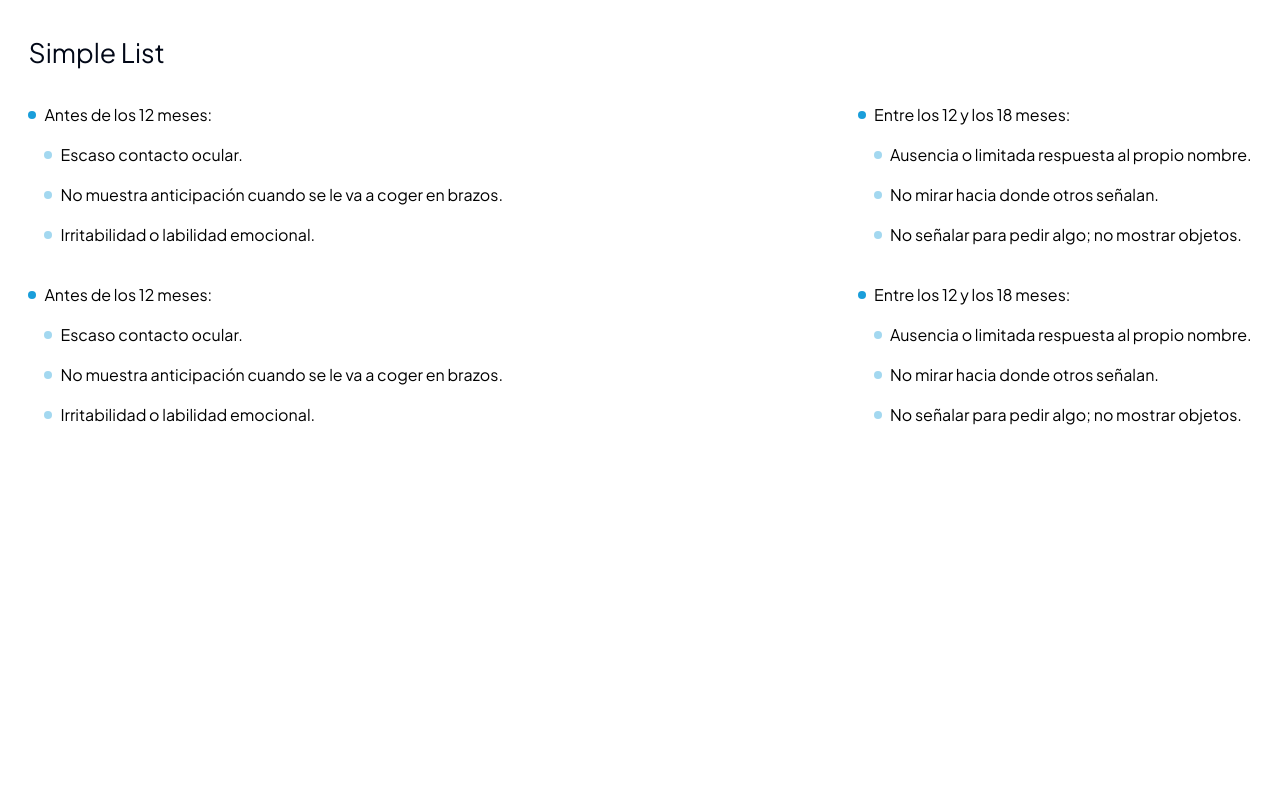
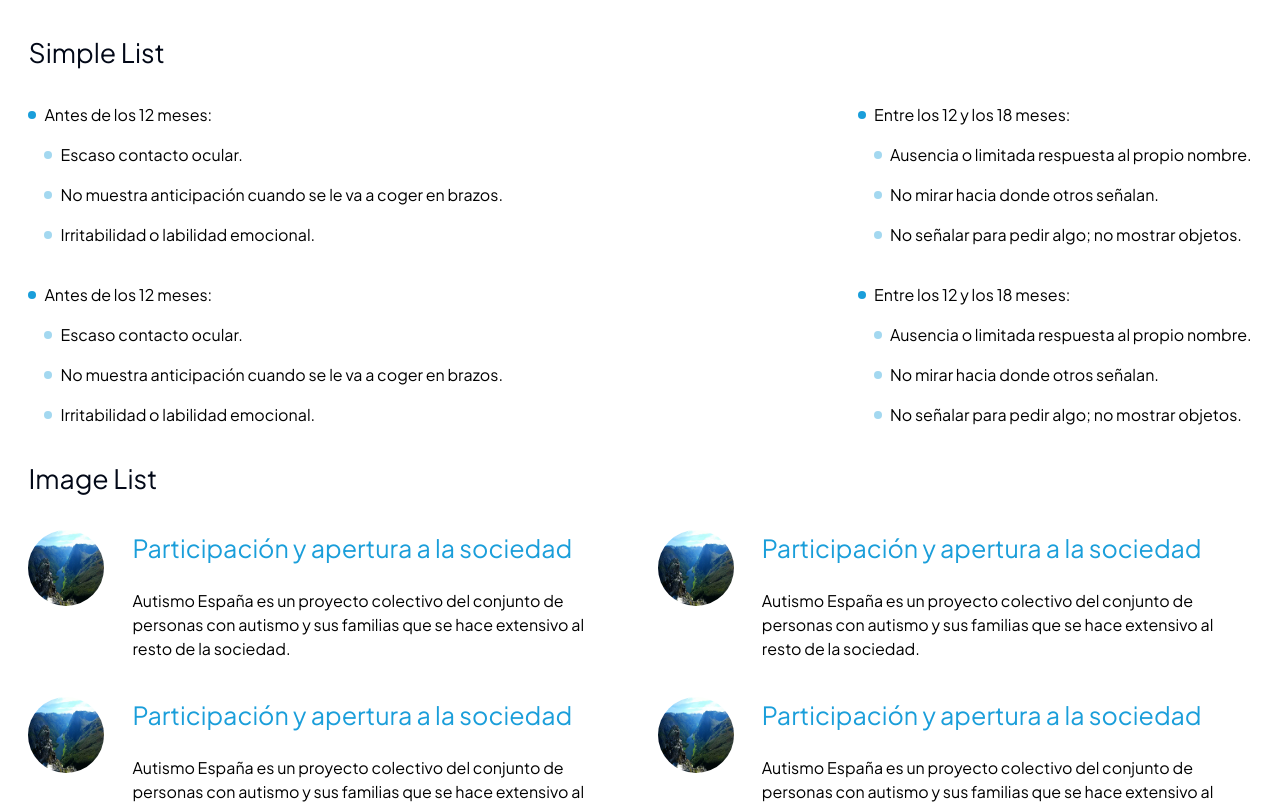
Before and after one commit to lanegrita/autismo_empleo, a Next.js app: page /playground/list in a window 1280 px wide. Shown: the top 804 px of the page. Built offline with nearby package versions, Linux system fonts and the light colour scheme.

Commit message:
Add ImageListItem component

```diff
--- a/app/components/ui/list/List.module.css
+++ b/app/components/ui/list/List.module.css
@@ -35,3 +35,25 @@
   margin-left: var(--spacer-8);
 }
 /* Simple List Ends */
+
+/* Image List Item Starts */
+.image_list_item {
+  display: flex;
+  gap: var(--spacer-14);
+}
+.image_list_item_image {
+  position: relative;
+  width: 76px;
+  min-width: 76px;
+  height: 76px;
+  min-height: 76px;
+  aspect-ratio: 1 / 1;
+  border-radius: var(--border-radius-circle);
+  overflow: hidden;
+}
+.image_list_item_content {
+  display: flex;
+  flex-direction: column;
+  gap: var(--spacer-11);
+}
+/* Image List Item Ends */
--- a/app/components/ui/list/List.tsx
+++ b/app/components/ui/list/List.tsx
@@ -1,6 +1,7 @@
 import { cn } from "@/lib/utils";
 import styles from "./List.module.css";
-import { Para } from "../typography/Typography";
+import Text from "../typography/Typography";
+import Image from "next/image";
 
 export interface SimpleListProps {
   heading: string;
@@ -24,13 +25,17 @@ const SimpleList = ({ heading, items }: SimpleListProps) => {
     <ul className={styles.simple_list}>
       <li className={styles.simple_list_heading}>
         <BulletIcon />
-        <Para tag="p">{heading}</Para>
+        <Text variant="para" tag="p">
+          {heading}
+        </Text>
       </li>
       <ul className={styles.simple_list_items}>
         {items.map((item, index) => (
           <li key={index} className={styles.simple_list_item}>
             <BulletIcon variant="sub" />
-            <Para tag="p"> {item}</Para>
+            <Text variant="para" tag="p">
+              {item}
+            </Text>
           </li>
         ))}
       </ul>
@@ -38,4 +43,38 @@ const SimpleList = ({ heading, items }: SimpleListProps) => {
   );
 };
 
-export { SimpleList };
+export interface ImageListItemProps {
+  url: string;
+  title: string;
+  description: string;
+}
+
+const ImageListItem = ({ url, title, description }: ImageListItemProps) => {
+  return (
+    <div className={styles.image_list_item}>
+      <div className={styles.image_list_item_image}>
+        <Image src={url} alt={title} fill />
+      </div>
+      <div className={styles.image_list_item_content}>
+        <Text
+          className={styles.image_list_item_title}
+          variant="title-s"
+          tag="h5"
+          color="blue"
+        >
+          {title}
+        </Text>
+
+        <Text
+          className={styles.image_list_item_description}
+          variant="para"
+          tag="p"
+        >
+          {description}
+        </Text>
+      </div>
+    </div>
+  );
+};
+
+export { SimpleList, ImageListItem };
--- a/app/components/ui/typography/Typography.tsx
+++ b/app/components/ui/typography/Typography.tsx
@@ -5,257 +5,55 @@ import { ReactNode } from "react";
 interface TypograpyProps {
   children: ReactNode;
   underline?: boolean;
+  className?: string;
   fontWeight?: "regular" | "medium";
   color?: "blue" | "white";
   tag: "h1" | "h2" | "h3" | "h4" | "h5" | "h6" | "p";
+  variant:
+    | "super-title-xl"
+    | "super-title-l"
+    | "super-title"
+    | "title-xxl"
+    | "title-xl"
+    | "title-l"
+    | "title"
+    | "title-s"
+    | "para-l"
+    | "para"
+    | "para"
+    | "subtitle"
+    | "subtitle-s";
 }
 
-const SuperTitleXL = ({
+const Text = ({
   tag: Tag,
   children,
   underline,
   color,
   fontWeight = "regular",
+  variant,
+  className
 }: TypograpyProps) => {
   return (
     <Tag
       className={cn(
-        styles.super_title_xl,
+        variant === "super-title-xl" && styles.super_title_xl,
+        variant === "super-title-l" && styles.super_title_l,
+        variant === "super-title" && styles.super_title,
+        variant === "title-xxl" && styles.title_xxl,
+        variant === "title-xl" && styles.title_xl,
+        variant === "title-l" && styles.title_l,
+        variant === "title" && styles.title,
+        variant === "title-s" && styles.title_s,
+        variant === "para-l" && styles.para_l,
+        variant === "para" && styles.para,
+        variant === "subtitle" && styles.subtitle,
+        variant === "subtitle-s" && styles.subtitle_s,
         color === "blue" && styles.azul,
         color === "white" && styles.white,
         underline && "underline",
-        fontWeight === "regular" ? "font-normal" : "font-medium"
-      )}
-    >
-      {children}
-    </Tag>
-  );
-};
-const SuperTitleL = ({
-  tag: Tag,
-  children,
-  underline,
-  color,
-  fontWeight = "regular",
-}: TypograpyProps) => {
-  return (
-    <Tag
-      className={cn(
-        styles.super_title_l,
-        color === "blue" && styles.azul,
-        color === "white" && styles.white,
-        underline && "underline",
-        fontWeight === "regular" ? "font-normal" : "font-medium"
-      )}
-    >
-      {children}
-    </Tag>
-  );
-};
-const SuperTitle = ({
-  tag: Tag,
-  children,
-  underline,
-  color,
-  fontWeight = "regular",
-}: TypograpyProps) => {
-  return (
-    <Tag
-      className={cn(
-        styles.super_title,
-        color === "blue" && styles.azul,
-        color === "white" && styles.white,
-        underline && "underline",
-        fontWeight === "regular" ? "font-normal" : "font-medium"
-      )}
-    >
-      {children}
-    </Tag>
-  );
-};
-const TitleXXL = ({
-  tag: Tag,
-  children,
-  underline,
-  color,
-  fontWeight = "regular",
-}: TypograpyProps) => {
-  return (
-    <Tag
-      className={cn(
-        styles.title_xxl,
-        color === "blue" && styles.azul,
-        color === "white" && styles.white,
-        underline && "underline",
-        fontWeight === "regular" ? "font-normal" : "font-medium"
-      )}
-    >
-      {children}
-    </Tag>
-  );
-};
-const TitleXL = ({
-  tag: Tag,
-  children,
-  underline,
-  color,
-  fontWeight = "regular",
-}: TypograpyProps) => {
-  return (
-    <Tag
-      className={cn(
-        styles.title_xl,
-        color === "blue" && styles.azul,
-        color === "white" && styles.white,
-        underline && "underline",
-        fontWeight === "regular" ? "font-normal" : "font-medium"
-      )}
-    >
-      {children}
-    </Tag>
-  );
-};
-const TitleL = ({
-  tag: Tag,
-  children,
-  underline,
-  color,
-  fontWeight = "regular",
-}: TypograpyProps) => {
-  return (
-    <Tag
-      className={cn(
-        styles.title_l,
-        color === "blue" && styles.azul,
-        color === "white" && styles.white,
-        underline && "underline",
-        fontWeight === "regular" ? "font-normal" : "font-medium"
-      )}
-    >
-      {children}
-    </Tag>
-  );
-};
-const Title = ({
-  tag: Tag,
-  children,
-  underline,
-  color,
-  fontWeight = "regular",
-}: TypograpyProps) => {
-  return (
-    <Tag
-      className={cn(
-        styles.title,
-        color === "blue" && styles.azul,
-        color === "white" && styles.white,
-        underline && "underline",
-        fontWeight === "regular" ? "font-normal" : "font-medium"
-      )}
-    >
-      {children}
-    </Tag>
-  );
-};
-const TitleS = ({
-  tag: Tag,
-  children,
-  underline,
-  color,
-  fontWeight = "regular",
-}: TypograpyProps) => {
-  return (
-    <Tag
-      className={cn(
-        styles.title_s,
-        color === "blue" && styles.azul,
-        color === "white" && styles.white,
-        underline && "underline",
-        fontWeight === "regular" ? "font-normal" : "font-medium"
-      )}
-    >
-      {children}
-    </Tag>
-  );
-};
-const ParaL = ({
-  tag: Tag,
-  children,
-  underline,
-  color,
-  fontWeight = "regular",
-}: TypograpyProps) => {
-  return (
-    <Tag
-      className={cn(
-        styles.para_l,
-        color === "blue" && styles.azul,
-        color === "white" && styles.white,
-        underline && "underline",
-        fontWeight === "regular" ? "font-normal" : "font-medium"
-      )}
-    >
-      {children}
-    </Tag>
-  );
-};
-const Para = ({
-  tag: Tag,
-  children,
-  underline,
-  color,
-  fontWeight = "regular",
-}: TypograpyProps) => {
-  return (
-    <Tag
-      className={cn(
-        styles.para,
-        color === "blue" && styles.azul,
-        color === "white" && styles.white,
-        underline && "underline",
-        fontWeight === "regular" ? "font-normal" : "font-medium"
-      )}
-    >
-      {children}
-    </Tag>
-  );
-};
-const Subtitle = ({
-  tag: Tag,
-  children,
-  underline,
-  color,
-  fontWeight = "regular",
-}: TypograpyProps) => {
-  return (
-    <Tag
-      className={cn(
-        styles.subtitle,
-        color === "blue" && styles.azul,
-        color === "white" && styles.white,
-        underline && "underline",
-        fontWeight === "regular" ? "font-normal" : "font-medium"
-      )}
-    >
-      {children}
-    </Tag>
-  );
-};
-const SubtitleS = ({
-  tag: Tag,
-  children,
-  underline,
-  color,
-  fontWeight = "regular",
-}: TypograpyProps) => {
-  return (
-    <Tag
-      className={cn(
-        styles.subtitle_s,
-        color === "blue" && styles.azul,
-        color === "white" && styles.white,
-        underline && "underline",
-        fontWeight === "regular" ? "font-normal" : "font-medium"
+        fontWeight === "regular" ? "font-normal" : "font-medium",
+        className
       )}
     >
       {children}
@@ -263,17 +61,4 @@ const SubtitleS = ({
   );
 };
 
-export {
-  SuperTitleXL,
-  SuperTitleL,
-  SuperTitle,
-  TitleXXL,
-  TitleXL,
-  TitleL,
-  Title,
-  TitleS,
-  ParaL,
-  Para,
-  Subtitle,
-  SubtitleS,
-};
+export default Text;
--- a/app/playground/list/page.tsx
+++ b/app/playground/list/page.tsx
@@ -1,4 +1,9 @@
-import { SimpleList, SimpleListProps } from "@/app/components/ui/list/List";
+import {
+  ImageListItem,
+  ImageListItemProps,
+  SimpleList,
+  SimpleListProps
+} from "@/app/components/ui/list/List";
 import React from "react";
 
 const simpleList1: SimpleListProps = {
@@ -18,6 +23,59 @@ const simpleList2: SimpleListProps = {
   ]
 };
 
+const imageList1: ImageListItemProps[] = [
+  {
+    url: "/images/test.webp",
+    title: "Participación y apertura a la sociedad",
+    description:
+      "Autismo España es un proyecto colectivo del conjunto de personas con autismo y sus familias que se hace extensivo al resto de la sociedad."
+  },
+  {
+    url: "/images/test.webp",
+    title: "Participación y apertura a la sociedad",
+    description:
+      "Autismo España es un proyecto colectivo del conjunto de personas con autismo y sus familias que se hace extensivo al resto de la sociedad."
+  },
+  {
+    url: "/images/test.webp",
+    title: "Participación y apertura a la sociedad",
+    description:
+      "Autismo España es un proyecto colectivo del conjunto de personas con autismo y sus familias que se hace extensivo al resto de la sociedad."
+  },
+  {
+    url: "/images/test.webp",
+    title: "Participación y apertura a la sociedad",
+    description:
+      "Autismo España es un proyecto colectivo del conjunto de personas con autismo y sus familias que se hace extensivo al resto de la sociedad."
+  }
+];
+const imageList2: ImageListItemProps[] = [
+  {
+    url: "/images/icons/pencil.svg",
+    title: "Participación y apertura a la sociedad",
+    description:
+      "Autismo España es un proyecto colectivo del conjunto de personas con autismo y sus familias que se hace extensivo al resto de la sociedad."
+  },
+  {
+    url: "/images/icons/pencil.svg",
+    title: "Participación y apertura a la sociedad",
+    description:
+      "Autismo España es un proyecto colectivo del conjunto de personas con autismo y sus familias que se hace extensivo al resto de la sociedad."
+  },
+  {
+    url: "/images/icons/pencil.svg",
+    title: "Participación y apertura a la sociedad",
+    description:
+      "Autismo España es un proyecto colectivo del conjunto de personas con autismo y sus familias que se hace extensivo al resto de la sociedad."
+  },
+  {
+    url: "/images/icons/pencil.svg",
+    title: "Participación y apertura a la sociedad",
+    description:
+      "Autismo España es un proyecto colectivo del conjunto de personas con autismo y sus familias que se hace extensivo al resto de la sociedad."
+  }
+];
+
 const page = () => {
   return (
     <div className="container mt-10">
@@ -32,6 +90,34 @@ const page = () => {
           <SimpleList heading={simpleList2.heading} items={simpleList2.items} />
         </div>
       </div>
+
+      <div className="flex flex-col gap-10 mt-10">
+        <h2 className="text-3xl ">Image List</h2>
+        <div className="grid grid-cols-1 md:grid-cols-2 gap-10">
+          {imageList1.map((item, index) => (
+            <ImageListItem
+              key={index}
+              url={item.url}
+              title={item.title}
+              description={item.description}
+            />
+          ))}
+        </div>
+      </div>
+
+      <div className="flex flex-col gap-10 mt-10">
+        <h2 className="text-3xl ">Icon List</h2>
+        <div className="grid grid-cols-1 md:grid-cols-2 gap-10">
+          {imageList2.map((item, index) => (
+            <ImageListItem
+              key={index}
+              url={item.url}
+              title={item.title}
+              description={item.description}
+            />
+          ))}
+        </div>
+      </div>
     </div>
   );
 };
```
